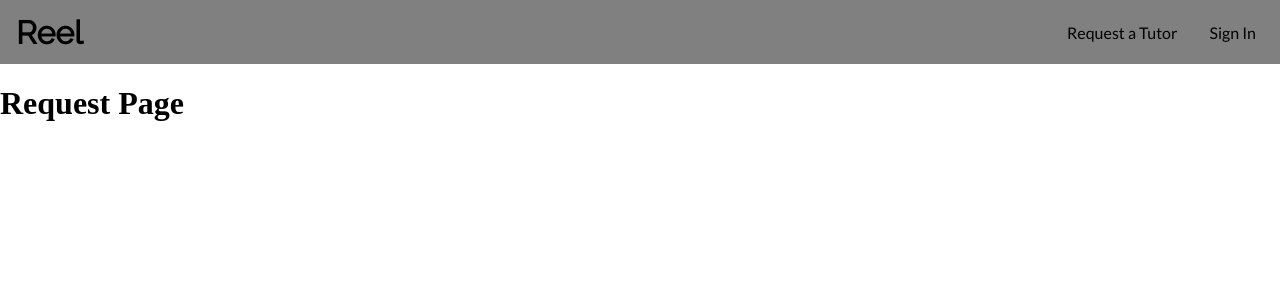
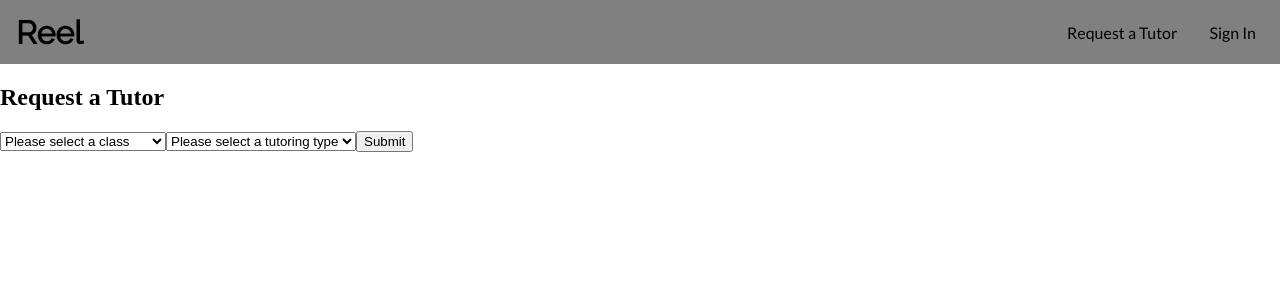
Before and after one commit to kesne/Reel, a Next.js app: page /request in a window 1280 px wide. Shown: the top 300 px of the page. Built offline with nearby package versions, Linux system fonts and the light colour scheme.

Commit message:
Add two form inputs, begin basic form logic

```diff
--- /dev/null
+++ b/components/Request/Index.jsx
@@ -0,0 +1,59 @@
+import { useState } from 'react';
+
+export default function() {
+    const [classID, setClassID] = useState('');
+    const [tutorType, setTutorType] = useState('');
+    const [classIfOther, setClassIfOther] = useState(null);
+    const [description, setDescription] = useState('');
+    const [location, setLocation] = useState('');
+
+    const handleSubmit = e => {
+        e.preventDefault();
+        console.log(`
+            Input  |   Value
+        -----------+-----------
+        Class      | ${classID}
+        Tutor Type | ${tutorType}`);
+    };
+
+    const handleClassSelect = e => {
+        setClassID(e.target.value);
+        if (e.target.value === 'OTHER' && tutorType === 'CONTENT') {
+            setTutorType('');
+        }
+    };
+
+    return (
+        <form onSubmit={handleSubmit}>
+            <h2>Request a Tutor</h2>
+
+            <select value={classID} onChange={handleClassSelect} required>
+                <option value="" selected disabled>
+                    Please select a class
+                </option>
+                <option value="ENG150">Intro to Literary Analysis</option>
+                <option value="PHIL150">Symbolic Logic</option>
+                <option value="MATH140">Calculus II</option>
+                <option value="OTHER">OTHER (extracurricular)</option>
+            </select>
+
+            <select
+                value={tutorType}
+                onChange={e => setTutorType(e.target.value)}
+                required
+            >
+                <option value="" selected disabled>
+                    Please select a tutoring type
+                </option>
+                <option value="WRITING">Writing</option>
+                <option
+                    value="CONTENT"
+                    disabled={classID === 'OTHER' ? true : false}
+                >
+                    Content
+                </option>
+            </select>
+            <button type="submit">Submit</button>
+        </form>
+    );
+}
--- a/pages/request.jsx
+++ b/pages/request.jsx
@@ -1,9 +1,10 @@
 import Layout from '../components/Layout';
+import Request from '../components/Request';
 
 export default function() {
     return (
         <Layout tabTitle="Reel - Home">
-            <h1>Request Page</h1>
+            <Request />
         </Layout>
     );
 }
```
